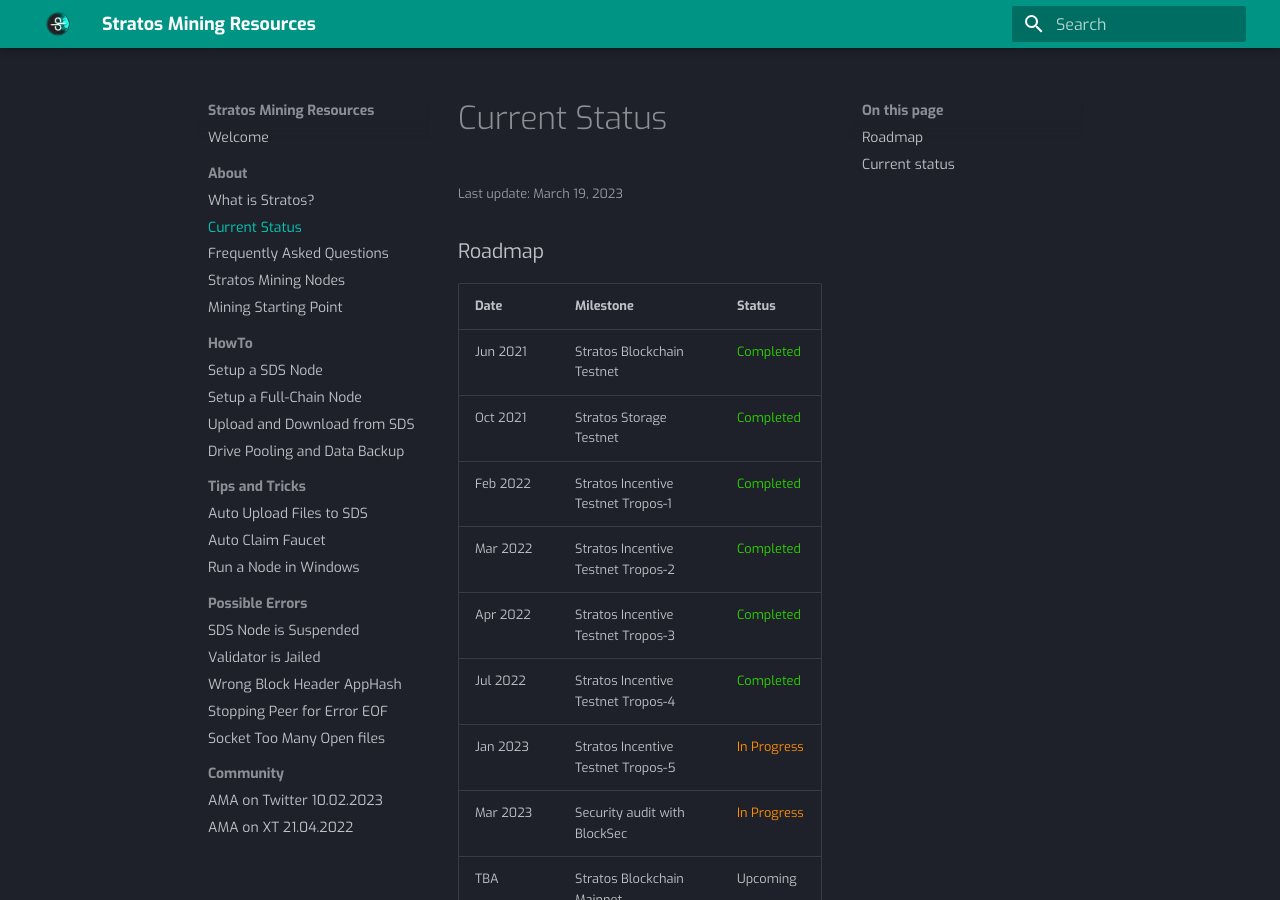
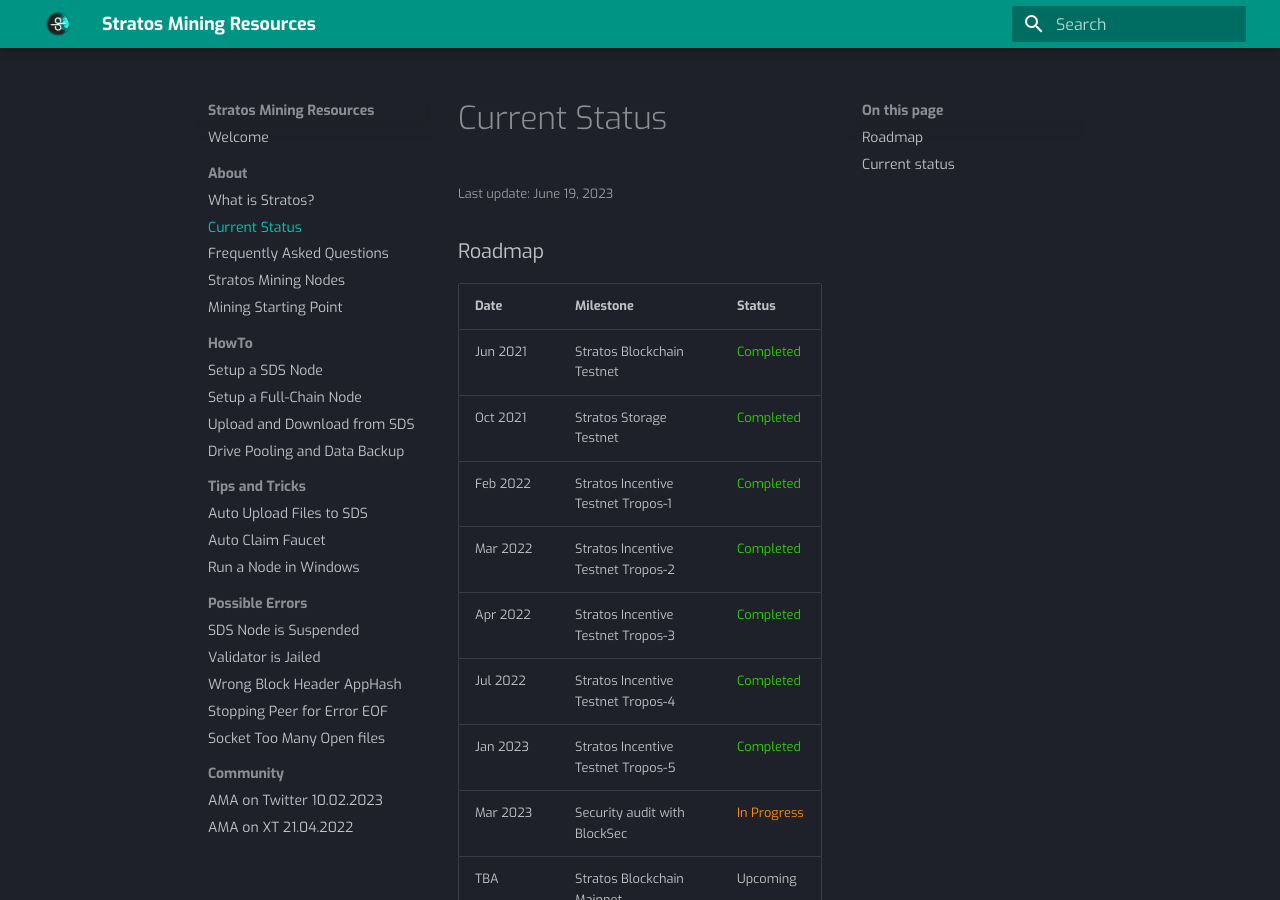
Before and after one commit to devrawl/stratosmining, an MkDocs documentation site: the page built from docs/stratos-current-status.md, in a window 1280 px wide and 900 px high. Built offline with MkDocs 1.6.1 and Material for MkDocs 9.7.7, drawn with Linux system fonts in a browser that asks for light colours.

Commit message:
Status update

```diff
--- a/docs/stratos-current-status.md
+++ b/docs/stratos-current-status.md
@@ -4,7 +4,7 @@
 description: Stratos Decentralized Network current status and roadmap. List of completed and upcoming tasks.
 ---
 
-<small> Last update: March 19, 2023</small>
+<small> Last update: June 19, 2023</small>
 
 ### Roadmap
 
@@ -16,7 +16,7 @@
 | Mar 2022 | Stratos Incentive Testnet Tropos-2 | <g>Completed</g> |
 | Apr 2022 | Stratos Incentive Testnet Tropos-3 | <g>Completed</g> |
 | Jul 2022 | Stratos Incentive Testnet Tropos-4 | <g>Completed</g> |
-| Jan 2023 | Stratos Incentive Testnet Tropos-5 | <o>In Progress</o> |
+| Jan 2023 | Stratos Incentive Testnet Tropos-5 | <g>Completed</g> |
 | Mar 2023 | Security audit with BlockSec | <o>In Progress</o> |
 | TBA | Stratos Blockchain Mainnet | <gr>Upcoming</gr> |
 | TBA | Stratos Storage Mainnet | <gr>Upcoming</gr> |
```
